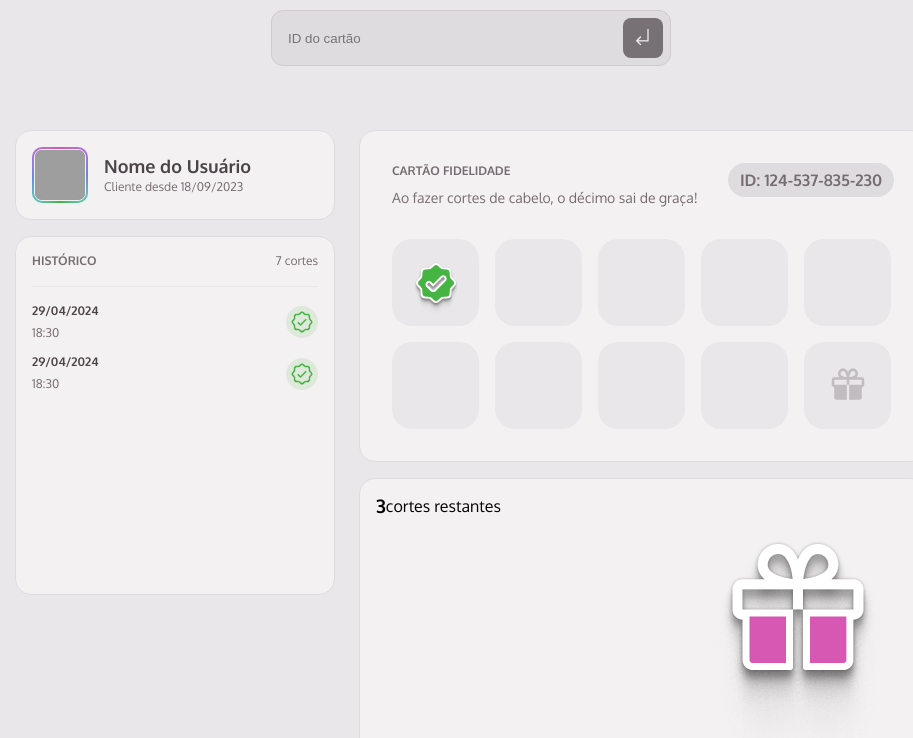
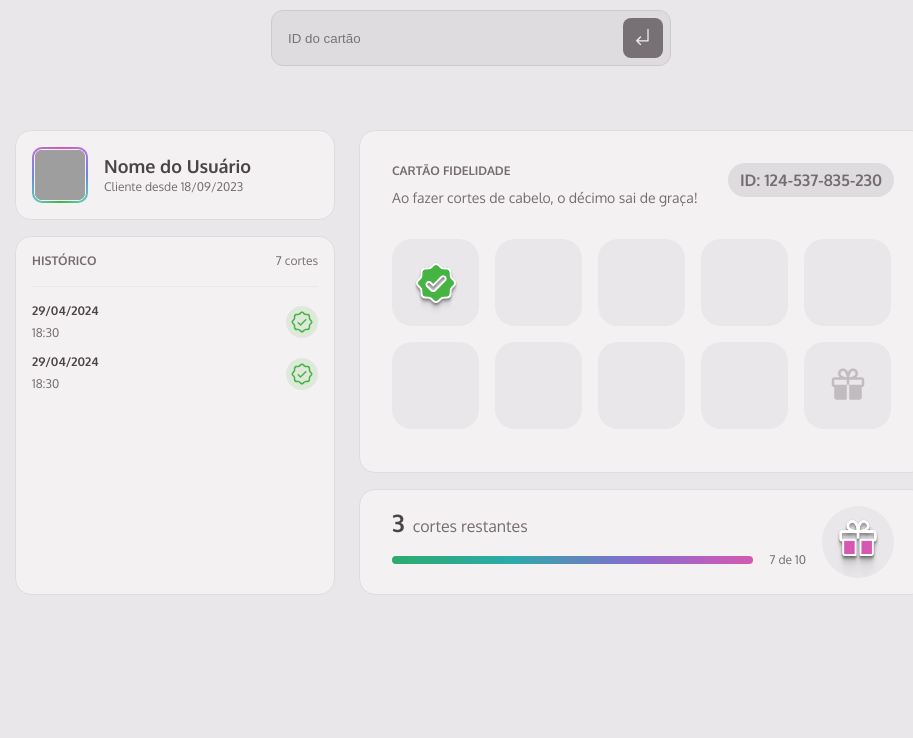
Before and after one commit to santospatrick/projeto-member-club, a website built with webpack: page index.html in a window 1280 px wide. Shown: the part 142-880 px from the top of the page, without its empty margins (169-1082 px from the left). After the commit the page ends 800 px from the top, so only its background shows below. Built offline with nearby package versions, Linux system fonts and the light colour scheme; grey boxes are pictures that could not be loaded.

Commit message:
adiciona estilos de cortes restantes

```diff
--- a/index.html
+++ b/index.html
@@ -110,20 +110,26 @@
                     </div>
                 </div>
                 <div class="card milestone">
-                    <div class="flex space-between">
-                        <aside class="flex flex-column gap-1">
-                            <div class="flex">
-                                <h3 class="big-number">3</h3>
-                                <span>cortes restantes</span>
+                    <div class="flex space-between gap-1">
+                        <aside class="flex flex-column flex-1 gap-0.75">
+                            <div class="flex gap-0.5 items-baseline">
+                                <h3 class="title-md text-base-gray-600">3</h3>
+                                <span class="text-md text-base-gray-500">cortes restantes</span>
                             </div>
-                            <div class="progress-bar" data-total="7">
-                                <div class="progress"></div>
+                            <div class="progress-container">
+                                <div class="progress-bar">
+                                    <div class="progress" data-total="75%"></div>
+                                </div>
+                                <div class="progress-text text-base-gray-500 text-xs text-nowrap">7 de 10</div>
                             </div>
                         </aside>
-                        <img
-                            src="./src/assets/PinGift.png"
-                            alt="Ícone de presente com sombra e colorido em rosa"
-                        />
+                        <!-- tocar para <figure /> -->
+                        <div class="image">
+                            <img
+                                src="./src/assets/PinGift.png"
+                                alt="Ícone de presente com sombra e colorido em rosa"
+                            />
+                        </div>
                     </div>
                 </div>
             </main>
--- a/src/styles/content.css
+++ b/src/styles/content.css
@@ -98,3 +98,49 @@
         }
     }
 }
+
+/* Cortes Restantes */
+.milestone {
+    padding-inline: 2rem;
+
+    & .image {
+        display: grid;
+        place-items: center;
+        border-radius: 50%;
+        background: var(--base---gray-200);
+        width: 72px;
+        height: 72px;
+        overflow: hidden;
+    }
+
+    & img {
+        width: 64px;
+    }
+
+    .progress-container {
+        --bar-height: 8px;
+        position: relative;
+        display: flex;
+        align-items: center;
+
+        & .progress-bar {
+            position: relative;
+            height: var(--bar-height);
+            background: var(--base---gray-300);
+            border-radius: 100px;
+            width: 100%;
+            margin-right: 1rem;
+        }
+
+        & .progress {
+            position: absolute;
+            top: 50%;
+            transform: translateY(-50%);
+            left: 0;
+            height: var(--bar-height);
+            width: var(--dynamic-width, 100%);
+            background: var(--linear-gradient);
+            border-radius: 100px;
+        }
+    }
+}
--- a/src/styles/global.css
+++ b/src/styles/global.css
@@ -17,6 +17,7 @@
     --base---gray-500: rgba(117, 108, 113, 1);
     --base---gray-600: rgba(74, 68, 72, 1);
     --base---gray-700: rgba(51, 43, 49, 1);
+    --linear-gradient: linear-gradient(90deg, #2DAA6E 0%, #2DAAAA 33%, #856CCF 67%, #D658B3 100%);
 
     /* sizes / spacing */
     --spacing---xs: 0.25rem;
@@ -84,6 +85,14 @@ body {
     align-items: center;
 }
 
+.items-baseline {
+    align-items: baseline;
+}
+
+.flex-1 {
+    flex: 1;
+}
+
 .gap-1 {
     gap: 1rem;
 }
--- a/src/styles/typography.css
+++ b/src/styles/typography.css
@@ -27,3 +27,7 @@
 .text-xs {
     font: var(--text-xs);
 }
+
+.text-nowrap {
+    white-space: nowrap;
+}
```
